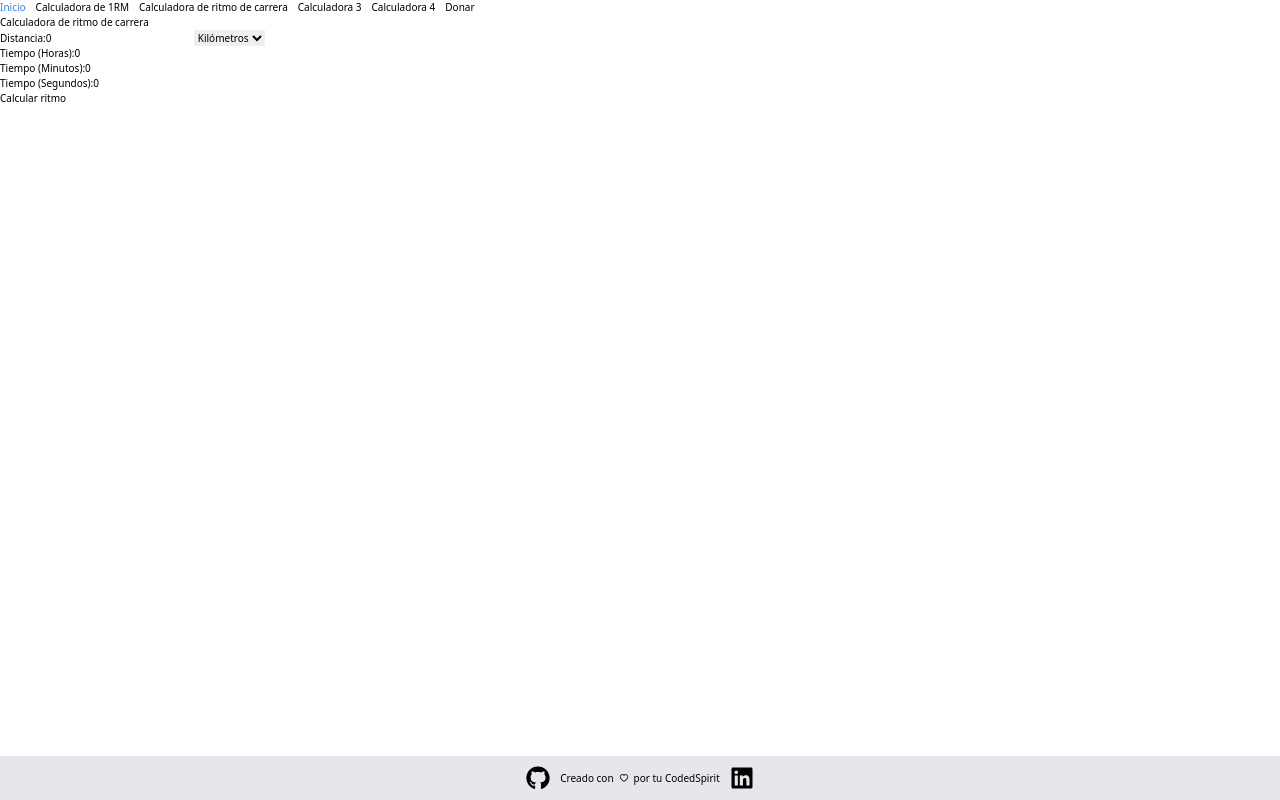
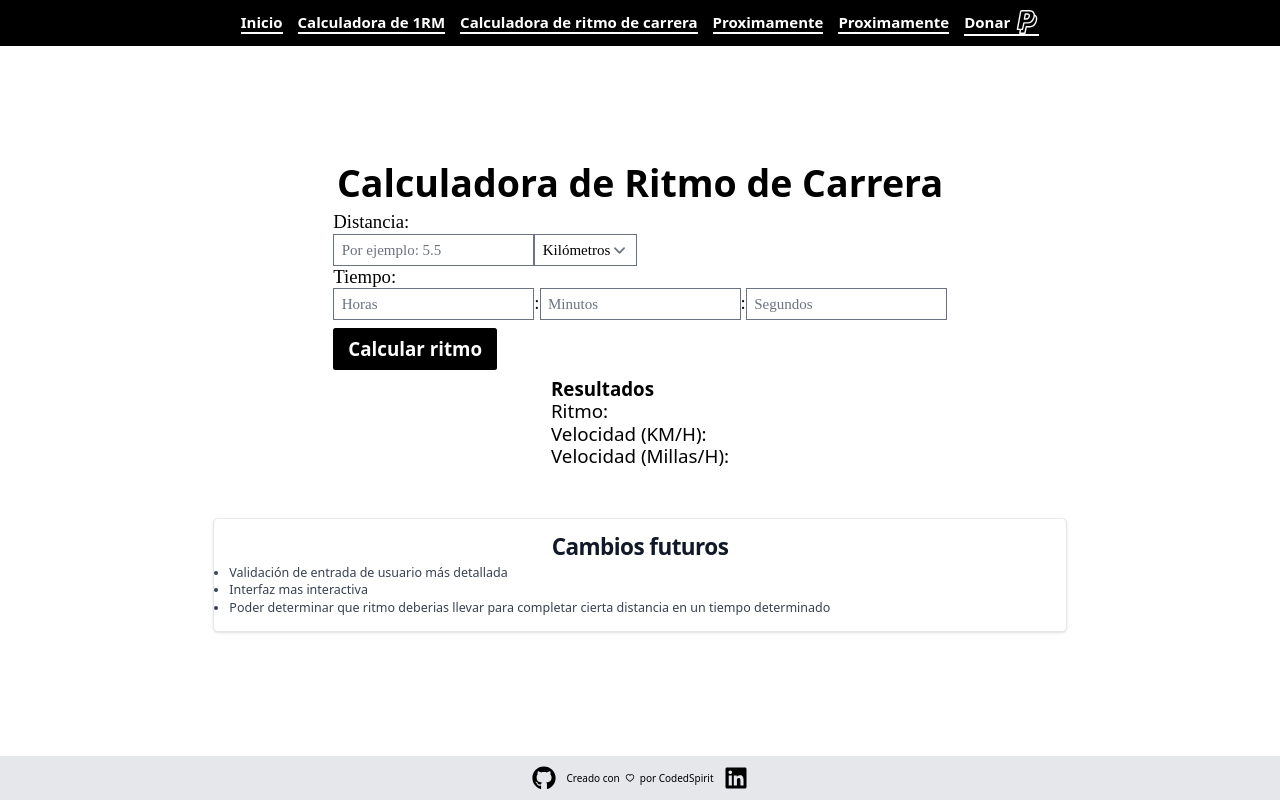
Before and after one commit to CodedSpirit-dev/sport-calcv1, a Next.js app: page /components/RunningPace in a window 1280 px wide. Built offline with nearby package versions, Linux system fonts and the light colour scheme.

Commit message:
Agregados algunos botones y corregido un poco el design

```diff
--- a/package.json
+++ b/package.json
@@ -20,6 +20,7 @@
     "react-icons": "^4.8.0"
   },
   "devDependencies": {
+    "@tailwindcss/forms": "^0.5.3",
     "autoprefixer": "^10.4.14",
     "postcss": "^8.4.23",
     "tailwindcss": "^3.3.2"
--- a/src/pages/components/Footer.jsx
+++ b/src/pages/components/Footer.jsx
@@ -11,7 +11,7 @@ const Footer = () => (
     >
       <FaGithub size="24px" />
     </a>
-    <p className=' mx-2'>Creado con </p> <AiOutlineHeart/> <p className=' mx-2'> por tu CodedSpirit</p>
+    <p className=' mx-2'>Creado con </p> <AiOutlineHeart/> <p className=' mx-2'> por CodedSpirit</p>
     <a
       href="https://www.linkedin.com/in/victor-verdeja-9b9710218/"
       target="_blank"
--- a/src/pages/components/NavBar.jsx
+++ b/src/pages/components/NavBar.jsx
@@ -1,44 +1,48 @@
 import Link from "next/link";
+import { SlPaypal } from "react-icons/sl"
 
 export default function NavBar() {
   return (
+    <div className=" p-4 flex justify-center bg-black text-white">
       <nav>
         <div>
-      <ul className="flex space-x-4">
+          <ul className="flex justify-between items-center space-x-6">
             <li>
               <Link href="/">
-            <p className=" hover:text-blue-500">Inicio</p>
+                <p className="text-2xl font-semibold hover:text-blue-500 inline-flex items-center border-b-2 border-b-white hover:border-b-blue-500">Inicio</p>
               </Link>
             </li>
             <li>
               <Link href="/components/oneRM">
-            <p className=" hover:text-blue-500">Calculadora de 1RM</p>
+                <p className="text-2xl font-semibold hover:text-blue-500 inline-flex items-center border-b-2 border-b-white hover:border-b-blue-500">Calculadora de 1RM</p>
               </Link>
             </li>
             <li>
               <Link href="/components/RunningPace">
-            <p className=" hover:text-blue-500">Calculadora de ritmo de carrera</p>
+                <p className="text-2xl font-semibold hover:text-blue-500 inline-flex items-center border-b-2 border-b-white hover:border-b-blue-500">Calculadora de ritmo de carrera</p>
               </Link>
             </li>
             <li>
               <Link href="#">
-            <p className=" hover:text-blue-500">Calculadora 3</p>
+                <p className="text-2xl font-semibold hover:text-blue-500 inline-flex items-center border-b-2 border-b-white hover:border-b-blue-500">Proximamente</p>
               </Link>
             </li>
             <li>
               <Link href="#">
-            <p className=" hover:text-blue-500">Calculadora 4</p>
+                <p className="text-2xl font-semibold hover:text-blue-500 inline-flex items-center border-b-2 border-b-white hover:border-b-blue-500">Proximamente</p>
               </Link>
             </li>
-        <li className="donate">
-          <Link href="https://www.paypal.com/donate?hosted_button_id=JWH4LGFDWSZ4S">
-            <p className=" hover:text-blue-500" target="_blank" rel="noopener noreferrer">
+            <li className="donate text-2xl font-semibold hover:text-blue-500">
+              <Link href="https://www.paypal.com/donate/?hosted_button_id=DRK97T3PRBGK8" target="_blank" rel="noopener noreferrer">
+                <p className="text-2xl font-semibold hover:text-blue-500 inline-flex items-center border-b-2 border-b-white hover:border-b-blue-500">
                   Donar
+                  <SlPaypal size="24px" className="ml-2" />
                 </p>
               </Link>
             </li>
           </ul>
         </div>
       </nav>
+    </div>
   );
 }
--- a/src/pages/components/RunningPace.jsx
+++ b/src/pages/components/RunningPace.jsx
@@ -1,16 +1,18 @@
-import React, { useState } from 'react';
-import NavBar from './NavBar';
-import Footer from './Footer';
+import React, { useState } from "react";
+import NavBar from "./NavBar";
+import Footer from "./Footer";
 
 export default function PaceCalculator() {
-  const [distance, setDistance] = useState("0");
+  const [distance, setDistance] = useState();
   const [distanceUnit, setDistanceUnit] = useState("kilometers");
-  const [hours, setHours] = useState("0");
-  const [minutes, setMinutes] = useState("0");
-  const [seconds, setSeconds] = useState("0");
-  const [pace, setPace] = useState("");
-  const [speedKMH, setSpeedKMH] = useState("");
-  const [speedMPH, setSpeedMPH] = useState("");
+  const [hours, setHours] = useState();
+  const [minutes, setMinutes] = useState();
+  const [seconds, setSeconds] = useState();
+  const [pace, setPace] = useState({
+    formattedPace: "",
+    speedKMH: "",
+    speedMPH: "",
+  });
 
   const calculatePace = (event) => {
     event.preventDefault();
@@ -21,25 +23,33 @@ export default function PaceCalculator() {
     }
 
     // Convertir la distancia a kilómetros si es necesario
-    const distanceInKilometers = distanceUnit === "kilometers" ? distance : distance * 1.60934;
+    const distanceInKilometers =
+      distanceUnit === "kilometers" ? distance : distance * 1.60934;
 
     // Convertir el tiempo a minutos
-    const timeInMinutes = parseInt(hours) * 60 + parseInt(minutes) + parseInt(seconds) / 60;
+    const timeInMinutes =
+      parseInt(hours) * 60 + parseInt(minutes) + parseInt(seconds) / 60;
 
     const calculatedPace = timeInMinutes / distanceInKilometers;
 
     const paceMinutes = Math.floor(calculatedPace);
     const paceSeconds = Math.round((calculatedPace - paceMinutes) * 60);
 
-    setPace(`${paceMinutes}:${paceSeconds < 10 ? '0' + paceSeconds : paceSeconds} min/km`);
+    const formattedPace = `${paceMinutes}:${
+      paceSeconds < 10 ? "0" + paceSeconds : paceSeconds
+    } min/km`;
 
     // Calcular la velocidad en KM/H y Millas/H
     const timeInHours = timeInMinutes / 60;
-    const speedInKMH = distanceInKilometers / timeInHours;
-    const speedInMPH = speedInKMH / 1.60934;
+    const speedInKMH = (distanceInKilometers / timeInHours).toFixed(2);
+    const speedInMPH = (speedInKMH / 1.60934).toFixed(2);
 
-    setSpeedKMH(speedInKMH.toFixed(2));
-    setSpeedMPH(speedInMPH.toFixed(2));
+    // Establecer los resultados en el estado
+    setPace({
+      formattedPace,
+      speedKMH: speedInKMH,
+      speedMPH: speedInMPH,
+    });
   };
 
   const handleInputChange = (event) => {
@@ -61,45 +71,103 @@ export default function PaceCalculator() {
   };
 
   return (
-    <div>
+    <div className="min-h-screen flex flex-col">
       <NavBar />
-        <div>
-      <h1>Calculadora de ritmo de carrera</h1>
+      <div className="flex-grow flex flex-col items-center justify-center">
+        <h1 className="text-6xl font-bold mb-4 font-sans">
+          Calculadora de Ritmo de Carrera
+        </h1>
         <form onSubmit={calculatePace}>
-        <label>
-          Distancia:
-          <input type="float" min="0" name="distance" value={distance} onChange={handleInputChange} />
-          <select name="distanceUnit" value={distanceUnit} onChange={handleInputChange}>
+          <label className="text-3xl font-display mb-4">
+            Distancia: <br />
+            <input
+              className=" form-textarea text text-2xl"
+              placeholder="Por ejemplo: 5.5"
+              type="float"
+              min="0"
+              name="distance"
+              value={distance}
+              onChange={handleInputChange}
+            />
+            <select
+              className="select select-bordered text-2xl"
+              name="distanceUnit"
+              value={distanceUnit}
+              onChange={handleInputChange}
+            >
               <option value="kilometers">Kilómetros</option>
               <option value="miles">Millas</option>
             </select>
           </label>
           <br />
-        <label>
-          Tiempo (Horas):
-          <input type="number" min="0" name="hours" value={hours} onChange={handleInputChange} />
+          <label className="text-3xl font-display mb-4">
+            Tiempo: <br />
+            <input
+              className=" form-textarea text-2xl"
+              type="float"
+              min="0"
+              name="hours"
+              placeholder="Horas"
+              value={hours}
+              onChange={handleInputChange}
+            />
+            :
+            <input
+              className=" form-textarea text-2xl"
+              type="float"
+              min="0"
+              max="59"
+              name="minutes"
+              placeholder="Minutos"
+              value={minutes}
+              onChange={handleInputChange}
+            />
+            :
+            <input
+              className=" form-textarea text-2xl"
+              type="float"
+              min="0"
+              max="59"
+              name="seconds"
+              placeholder="Segundos"
+              value={seconds}
+              onChange={handleInputChange}
+            />
           </label>
           <br />
-        <label>
-          Tiempo (Minutos):
-          <input type="number" min="0" name="minutes" value={minutes} onChange={handleInputChange} />
-        </label>
-        <br />
-        <label>
-          Tiempo (Segundos):
-          <input type="number" min="0" name="seconds" value={seconds} onChange={handleInputChange} />
-        </label>
-        <br />
-        <button type="submit">Calcular ritmo</button>
+          <button
+            className=" text-3xl bg-black hover:border-x-slate-950 hover:bg-white hover:text-black hover:border hover:border-black text-white font-bold py-4 px-6 rounded my-3"
+            type="submit"
+            onClick={calculatePace}
+          >
+            Calcular ritmo
+          </button>
         </form>
+
         {pace && (
           <div>
-          <p>Tu ritmo es: {pace}</p>
-          <p>Tu velocidad es: {speedKMH} KM/H ({speedMPH} Millas/H)</p>
+            <h2 className="items-center justify-center text-3xl font-semibold">
+              Resultados
+            </h2>
+            <ul className="items-center justify-center text-3xl">
+              <li>Ritmo: {pace.formattedPace}</li>
+              <li>Velocidad (KM/H): {pace.speedKMH}</li>
+              <li>Velocidad (Millas/H): {pace.speedMPH}</li>
+            </ul>
           </div>
         )}
+        <div className=" w-8/12 m-20 block p-6 bg-white border border-gray-200 rounded-lg shadow dark:bg-gray-800 dark:border-gray-700 dark:hover:bg-gray-700">
+            <h5 class=" text-center mb-2 text-4xl font-bold tracking-tight text-gray-900 dark:text-white">
+              Cambios futuros
+            </h5>
+            <ul className="text-xl text-gray-700 dark:text-gray-400 list-disc">
+              <li>Validación de entrada de usuario más detallada</li>
+              <li>Interfaz mas interactiva</li>
+              <li>Poder determinar que ritmo deberias llevar para completar cierta distancia en un tiempo determinado</li>
+            </ul>
         </div>
-      <Footer/>
+      </div>
+      <Footer />
     </div>
   );
 }
--- a/src/pages/components/oneRM.jsx
+++ b/src/pages/components/oneRM.jsx
@@ -124,38 +124,51 @@ export default function OneRM() {
   };
 
   return (
-    <div>
+<div className="min-h-screen flex flex-col">
       <NavBar />
-      <div className=" p-10 m-4">
-        <h1>Calculadora de 1RM</h1>
+      <div className="flex-grow flex flex-col items-center justify-center p-4 m-4">
+        <h1 className="text-6xl font-bold mb-4 font-sans">
+          Calculadora de 1RM
+        </h1>
         <form onSubmit={handleSubmit}>
-          <label>
-            Peso utilizado:
+          <label className="text-3xl font-display mb-4">
+            Peso utilizado: <br />
             <input
+            placeholder="Puede ser en kg o lb"
               type="number"
               name="weight"
               value={weight}
               onChange={handleInputChange}
+              min="0"
+              className="text-2xl"
             />
           </label>
           <br />
-          <label>
-            Repeticiones realizadas:
+          <label className="text-3xl font-display mb-4">
+            Repeticiones realizadas: <br />
             <input
+            placeholder="Debe ser al fallo"
+              className="text-2xl"
               type="number"
               name="repetitionsDone"
               value={repetitionsDone}
               onChange={handleInputChange}
+              min="0"
             />
           </label>
           <br />
-          <button type="submit">Calcular</button>
+          <button
+            type="submit"
+            className=" text-3xl bg-black hover:border-x-slate-950 hover:bg-white hover:text-black hover:border hover:border-black text-white font-bold py-4 px-6 rounded my-3"
+          >
+            Calcular 1RM
+          </button>
         </form>
         <div>
           {resultFormulas.epley !== "" && (
             <>
-              <h2>Resultados de las fórmulas</h2>
-              <ul>
+              <h2 className="text-center items-center justify-center text-4xl font-semibold ">Resultados de las fórmulas</h2>
+              <ul className="items-center justify-center text-3xl flex-wrap list-disc">
                 <li>Epley: {resultFormulas.epley}</li>
                 <li>Brzycki: {resultFormulas.brzycki}</li>
                 <li>McGlothin: {resultFormulas.mcglothin}</li>
@@ -164,15 +177,25 @@ export default function OneRM() {
                 <li>O'Conner: {resultFormulas.oconner}</li>
                 <li>Wathan: {resultFormulas.wathan}</li>
               </ul>
-              <h2>Gráfico de barras</h2>
+              <h2 className=" pt-2 text-center items-center justify-center text-4xl font-semibold ">Gráfico de barras</h2>
               <div style={{ height: "400px", width: "400px" }}>
                 <Bar data={data} />
               </div>
             </>
           )}
+          <div className=" w-8/12 m-20 block p-6 bg-white border border-gray-200 rounded-lg shadow dark:bg-gray-800 dark:border-gray-700 dark:hover:bg-gray-700">
+            <h5 class=" text-center mb-2 text-4xl font-bold tracking-tight text-gray-900 dark:text-white">
+              Cambios futuros
+            </h5>
+            <ul className="text-xl text-gray-700 dark:text-gray-400 list-disc">
+              <li>Validación de entrada de usuario más detallada</li>
+              <li>Interfaz mas interactiva</li>
+              <li>Dar tambien un calculo de que peso utilizar con cuantas repeticiones a partir del 1RM</li>
+            </ul>
+        </div>
         </div>
       </div>
-      <Footer/>
+      <Footer />
     </div>
   );
 }
--- a/src/pages/index.js
+++ b/src/pages/index.js
@@ -1,45 +1,61 @@
 import Head from "next/head";
 import Link from "next/link";
+import { SlPaypal } from "react-icons/sl"
 import NavBar from "./components/NavBar";
 import Footer from "./components/Footer";
 
-
 export default function Index() {
   return (
-    <div className="flex flex-col items-center justify-center min-h-screen">
+    <div className="flex flex-col items-center justify-center min-h-screen px-2 sm:px-4 md:px-8 lg:px-16">
       <Head>
         <title>Calculadoras deportivas</title>
         <link rel="icon" href="/favicon.ico" />
       </Head>
 
-      <main className="text-center">
-        <h1 className="text-9xl font-bold mb-4 font-sans">Calculadoras deportivas</h1>
+      <main className="text-center w-full">
+        <h1 className="text-5xl sm:text-7xl md:text-9xl font-bold mb-4 bg">Calculadoras deportivas</h1>
         <div>
-          <h2 className="text-6xl mb-4 py-8">Selecciona una calculadora:</h2>
-          <ul className="flex space-x-4  justify-around">
-            <li>
+          <h2 className="text-3xl sm:text-4xl md:text-6xl mb-4 py-8">Selecciona una calculadora:</h2>
+          <ul className="flex flex-col sm:flex-row flex-wrap items-center justify-center space-x-0 sm:space-x-4">
+            {/* Agregué flex-col en pequeños dispositivos y flex-row en pantallas más grandes. */}
+            <li className="mb-4 sm:mb-0">
               <Link href="/components/oneRM">
-                <h3 className="text-4xl hover:text-blue-500 cursor-pointer">Calculadora de RM</h3>
+                <h3 className="text-white bg-gray-800 hover:bg-gray-900 focus:outline-none focus:ring-4 focus:ring-gray-300 font-medium rounded-lg px-5 py-2.5 mr-2 mb-2 dark:bg-gray-800 dark:hover:bg-gray-700 dark:focus:ring-gray-700 dark:border-gray-700 text-2xl sm:text-3xl md:text-4xl">Calculadora de RM</h3>
               </Link>
             </li>
-            <li>
+            <li className="mb-4 sm:mb-0">
               <Link href="/components/RunningPace">
-                <h3 className="text-4xl hover:text-blue-500 cursor-pointer">Calculadora de ritmo de carrera</h3>
+                <h3 className="text-white bg-gray-800 hover:bg-gray-900 focus:outline-none focus:ring-4 focus:ring-gray-300 font-medium rounded-lg px-5 py-2.5 mr-2 mb-2 dark:bg-gray-800 dark:hover:bg-gray-700 dark:focus:ring-gray-700 dark:border-gray-700 text-2xl sm:text-3xl md:text-4xl">Calculadora de ritmo de carrera</h3>
               </Link>
             </li>
-            <li>
+            <li className="mb-4 sm:mb-0">
               <Link href="#">
-                <h3 className="text-4xl">Proximamente</h3>
+                <h3 className="text-white bg-gray-800 hover:bg-gray-900 focus:outline-none focus:ring-4 focus:ring-gray-300 font-medium rounded-lg px-5 py-2.5 mr-2 mb-2 dark:bg-gray-800 dark:hover:bg-gray-700 dark:focus:ring-gray-700 dark:border-gray-700 text-2xl sm:text-3xl md:text-4xl">Proximamente</h3>
               </Link>
             </li>
-            <li>
+            <li className="mb-4 sm:mb-0">
               <Link href="#">
-                <h3 className="text-4xl">Proximamente</h3>
+                <h3 className="text-white bg-gray-800 hover:bg-gray-900 focus:outline-none focus:ring-4 focus:ring-gray-300 font-medium rounded-lg px-5 py-2.5 mr-2 mb-2 dark:bg-gray-800 dark:hover:bg-gray-700 dark:focus:ring-gray-700 dark:border-gray-700 text-2xl sm:text-3xl md:text-4xl">Proximamente</h3>
               </Link>
             </li>
           </ul>
+          <div className=" w-full sm:w-8/12 m-20 block p-6 bg-white border border-gray-200 rounded-lg shadow dark:bg-gray-800 dark:border-gray-700 dark:hover:bg-gray-700">
+            <h5 className="text-center mb-2 text-2xl sm:text-3xl md:text-4xl font-bold tracking-tight text-gray-900 dark:text-white">
+              Cambios futuros
+            </h5>
+            <ul className="text-lg sm:text-xl text-gray-700 dark:text-gray-400 list-disc">
+              <li>Posibilidad de conectarse a una app movil</li>
+              <li>Formulario de contacto para peticiones</li>
+              <li>Dar tambien un calculo de que peso utilizar con cuantas repeticiones a partir del 1RM</li>
+              <li>Posibilidad de guardar los calculos</li>
+              <li>Centrar mejor esta seccion de cambios futuros😔</li>
+            </ul>
+        </div>
         </div>
       </main>
+      <button type="button" class="text-gray-900 bg-[#F7BE38] hover:bg-[#F7BE38]/90 focus:ring-4 focus:outline-none focus:ring-[#F7BE38]/50 font-medium rounded-lg text-xl sm:text-2xl px-5 py-2.5 text-center inline-flex items-center dark:focus:ring-[#F7BE38]/50 mr-2 mb-2">
+  Donaciones <SlPaypal className="ml-2" size="1.5em sm:size-2em"/>
+</button>
       <Footer/>
     </div>
   );
--- a/tailwind.config.js
+++ b/tailwind.config.js
@@ -19,5 +19,7 @@ module.exports = {
     },
     extend: {},
   },
-  plugins: [],
+  plugins: [
+    require('@tailwindcss/forms')
+  ],
 };
```
Also changed, not shown: src/styles/globals.css (line endings or trailing spaces), 1 other file (tests, documents, lock files or other folders). Lines whose indentation alone changed are shown as unchanged.
